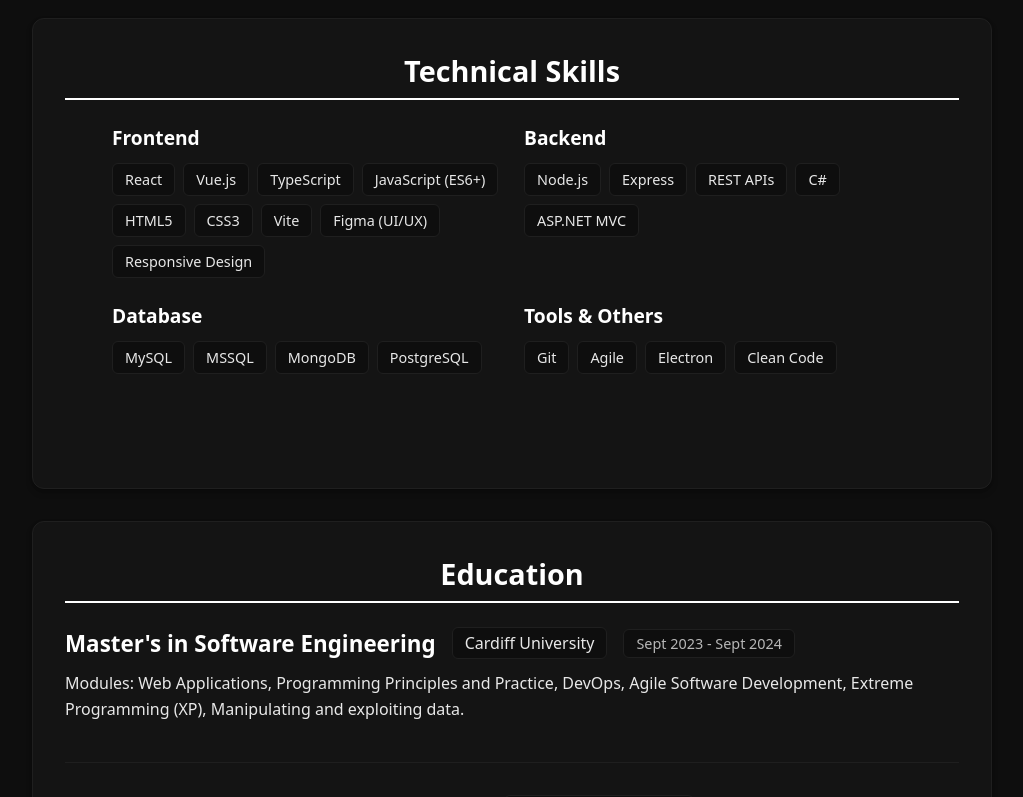
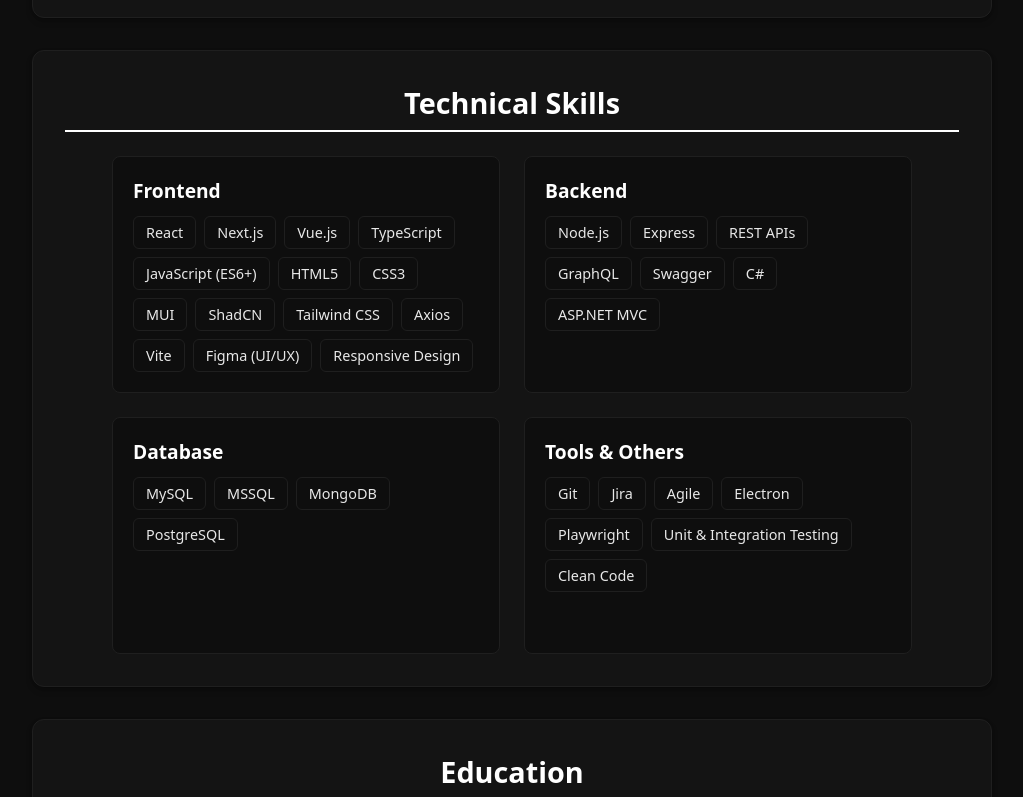
Before and after one commit to ParthMistry57/Portfolio, a React (Vite) app in the folder frontend/: page /experience in a window 1280 px wide. Shown: the part 1120-1917 px from the top of the page, without its empty margins (128-1151 px from the left). Built offline with nearby package versions, Linux system fonts and the light colour scheme.

Commit message:
Add hover pop effects to Experience page sections

```diff
--- a/frontend/src/pages/Experience.jsx
+++ b/frontend/src/pages/Experience.jsx
@@ -55,11 +55,16 @@
             <h4>Frontend</h4>
             <div className="skill-tags">
               <span className="skill-tag">React</span>
+              <span className="skill-tag">Next.js</span>
               <span className="skill-tag">Vue.js</span>
               <span className="skill-tag">TypeScript</span>
               <span className="skill-tag">JavaScript (ES6+)</span>
               <span className="skill-tag">HTML5</span>
               <span className="skill-tag">CSS3</span>
+              <span className="skill-tag">MUI</span>
+              <span className="skill-tag">ShadCN</span>
+              <span className="skill-tag">Tailwind CSS</span>
+              <span className="skill-tag">Axios</span>
               <span className="skill-tag">Vite</span>
               <span className="skill-tag">Figma (UI/UX)</span>
               <span className="skill-tag">Responsive Design</span>
@@ -71,7 +76,9 @@
             <div className="skill-tags">
               <span className="skill-tag">Node.js</span>
               <span className="skill-tag">Express</span>
-              <span className="skill-tag"> REST APIs</span>
+              <span className="skill-tag">REST APIs</span>
+              <span className="skill-tag">GraphQL</span>
+              <span className="skill-tag">Swagger</span>
               <span className="skill-tag">C#</span>
               <span className="skill-tag">ASP.NET MVC</span>
             </div>
@@ -91,8 +98,11 @@
             <h4>Tools & Others</h4>
             <div className="skill-tags">
               <span className="skill-tag">Git</span>
+              <span className="skill-tag">Jira</span>
               <span className="skill-tag">Agile</span>
               <span className="skill-tag">Electron</span>
+              <span className="skill-tag">Playwright</span>
+              <span className="skill-tag">Unit & Integration Testing</span>
               <span className="skill-tag">Clean Code</span>
             </div>
           </div>
--- a/frontend/src/styles/global.css
+++ b/frontend/src/styles/global.css
@@ -27,6 +27,7 @@
 .navbar {
   position: sticky;
   top: 0;
+  z-index: 1000;
   background: var(--bg);
   padding: 16px 24px;
   border-bottom: 1px solid #1f1f1f;
@@ -123,22 +124,33 @@
   letter-spacing: 0.5px;
 }
 
-.description-item {
+.minimalist-grid .description-item {
   grid-column: 1 / 3;
   grid-row: 3;
   justify-content: flex-start;
+  align-items: flex-start;
+  margin-bottom: 0;
+  padding: 0;
 }
 
-.experience-item {
+.minimalist-grid .experience-item {
   grid-column: 1 / 3;
   grid-row: 4;
   justify-content: flex-start;
+  align-items: flex-start;
+  margin-bottom: 0;
+  padding: 0;
+  border-radius: 0;
+  border-bottom: none;
 }
 
-.passion-item {
+.minimalist-grid .passion-item {
   grid-column: 1 / 3;
   grid-row: 5;
   justify-content: flex-start;
+  align-items: flex-start;
+  margin-bottom: 0;
+  padding: 0;
 }
 
 .minimalist-text {
@@ -821,6 +833,11 @@
   transition: all 0.3s ease;
 }
 
+.experience-section:hover {
+  transform: translateY(-4px);
+  box-shadow: 0 8px 25px rgba(0, 0, 0, 0.5), 0 4px 12px rgba(0, 0, 0, 0.4);
+}
+
 /* Shadow always visible - no hover effect */
 
 .section-title {
@@ -833,8 +850,10 @@
 
 .experience-item {
   margin-bottom: 32px;
-  padding-bottom: 24px;
+  padding: 20px;
+  border-radius: 8px;
   border-bottom: 1px solid #1f1f1f;
+  transition: all 0.3s ease;
 }
 
 .experience-item:last-child {
@@ -905,6 +924,20 @@
   max-width: 800px;
   margin-left: auto;
   margin-right: auto;
+}
+
+.skill-category {
+  background: var(--bg);
+  padding: 20px;
+  border-radius: 8px;
+  border: 1px solid #1f1f1f;
+  transition: all 0.3s ease;
+}
+
+.skill-category:hover {
+  transform: translateY(-3px);
+  box-shadow: 0 6px 20px rgba(0, 0, 0, 0.4);
+  background: rgba(255, 255, 255, 0.03);
 }
 
 .skill-category h4 {
```
